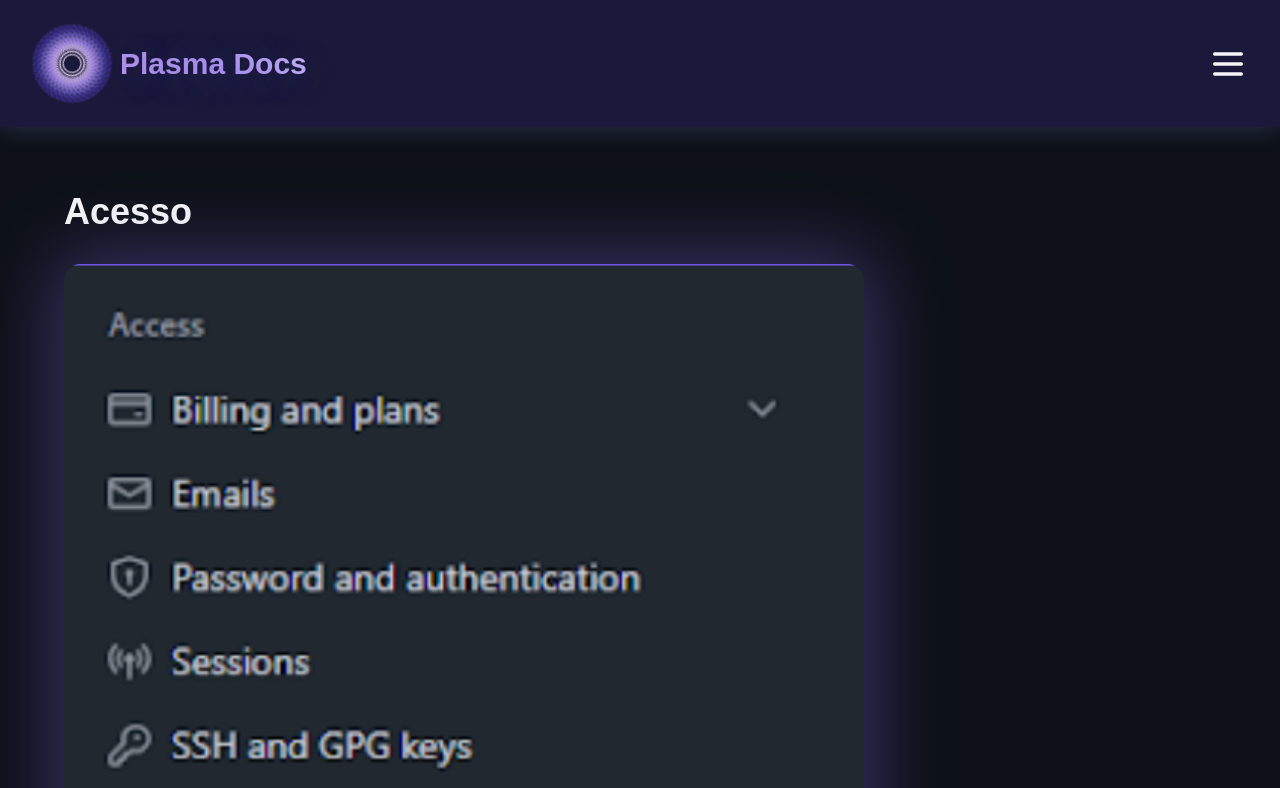
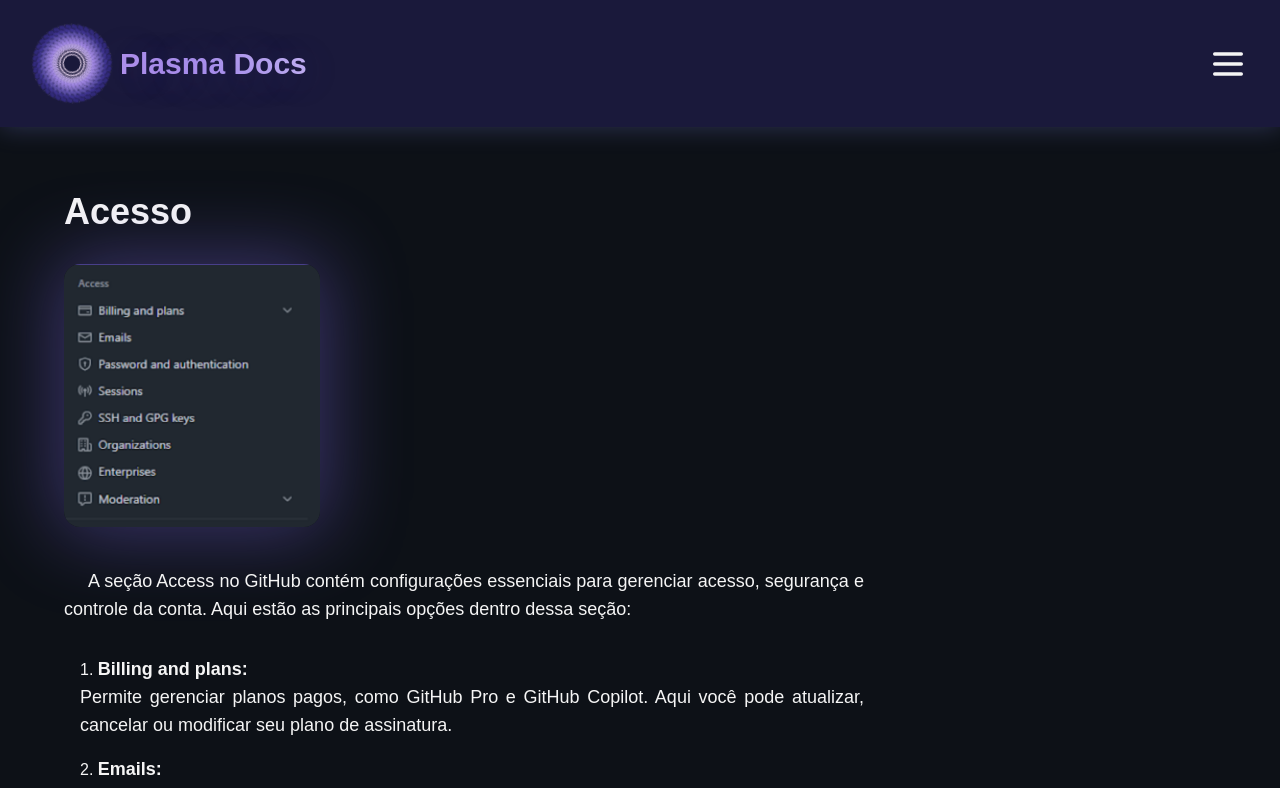
Before and after one commit to Plasma-Dev12/plasma-docs, a Next.js app: page /docs/github/configurations-personalizations/access in a window 1280 px wide. Shown: the top 788 px of the page. Built offline with nearby package versions, Linux system fonts and the light colour scheme; a web font is replaced by a local one.

Commit message:
:bug: fix: Fix vercel deploy error

```diff
--- a/src/app/docs/github/configurations-personalizations/access/page.tsx
+++ b/src/app/docs/github/configurations-personalizations/access/page.tsx
@@ -12,7 +12,7 @@ export default function Page() {
     <>
       <Title>Acesso</Title>
       <Content>
-        <Image width={256} id="navbar" src={acesso} alt="Profile Page" />
+        <Image src={acesso} alt="Profile Page" className="max-w-[256px]" />
         <TopicContent>
           <Paragraph>
             A seção Access no GitHub contém configurações essenciais para
```
